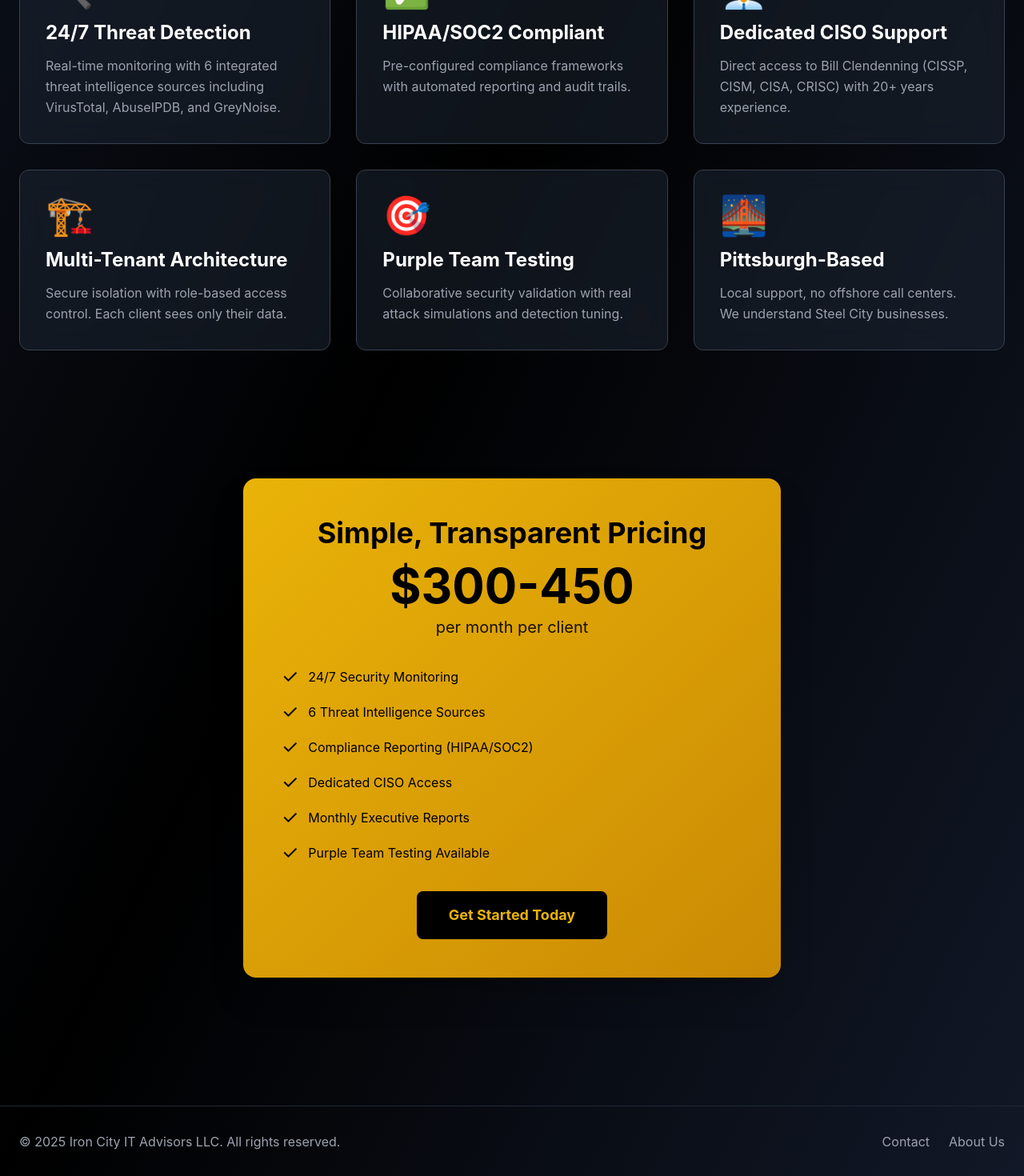
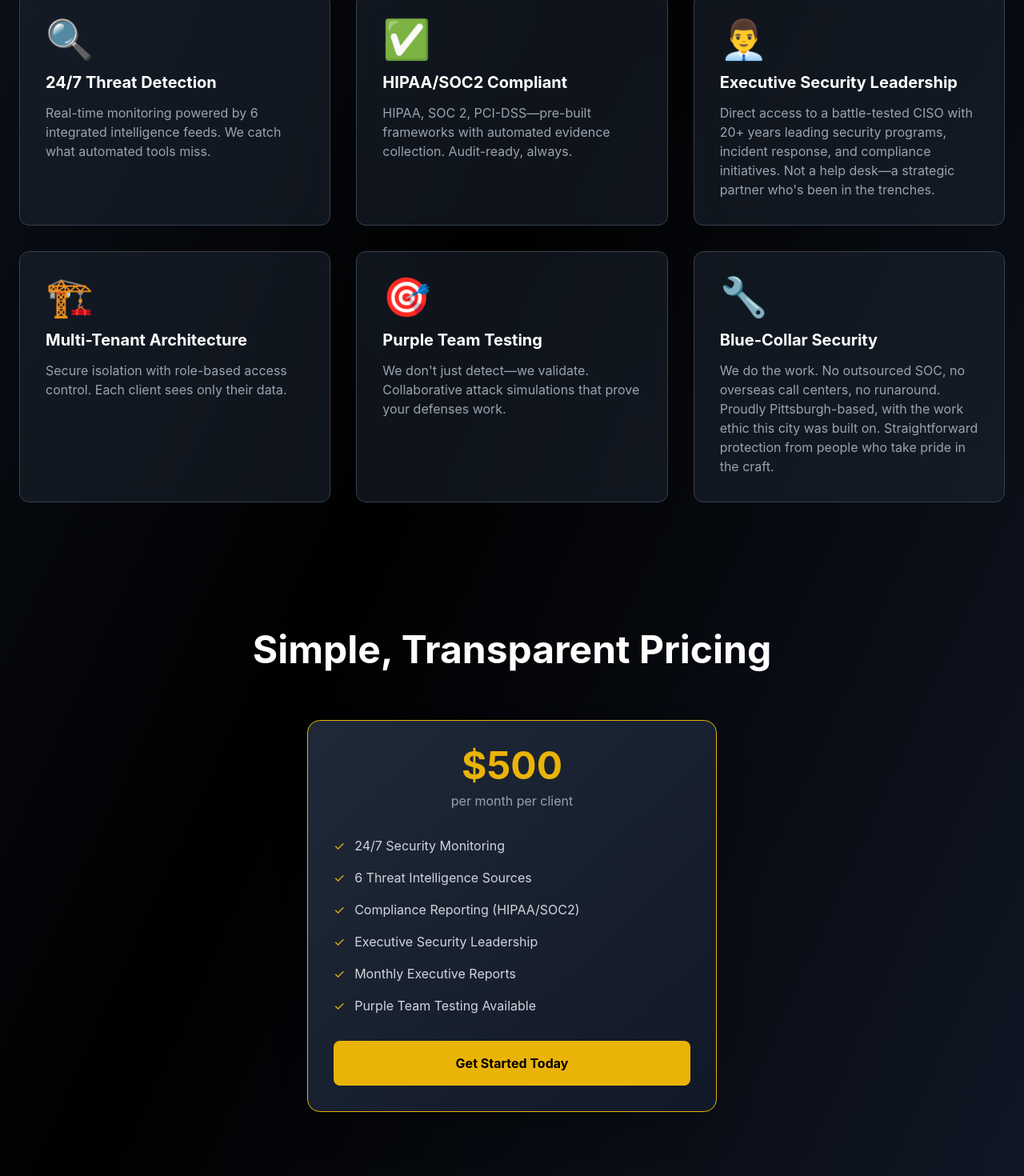
Before and after one commit to IronCityIT/sentinel-portal, a Next.js app: page / in a window 1280 px wide. Shown: the part 1160-2630 px from the top of the page at 80% size. Built offline with nearby package versions, Linux system fonts and the light colour scheme; no server answers.

Commit message:
Revise page content and update pricing details
Updated the page content to reflect new pricing and service descriptions, modified header logo, and adjusted footer copyright year.

```diff
--- a/app/page.tsx
+++ b/app/page.tsx
@@ -28,7 +28,12 @@ export default async function Home() {
       <header className="relative z-10 container mx-auto px-6 py-8">
         <div className="flex justify-between items-center">
           <div className="flex items-center space-x-4">
-            <div className="text-yellow-500 text-2xl font-bold">ICIT SENTINEL</div>
+            {/* Large Logo */}
+            <img
+              src="/icit-sentinel-logo.svg"
+              alt="ICIT Sentinel"
+              className="h-16 md:h-20 w-auto"
+            />
           </div>
           <a
             href="/api/auth/login"
@@ -42,13 +47,13 @@ export default async function Home() {
       {/* Hero Content */}
       <div className="relative z-10 container mx-auto px-6 py-20">
         <div className="text-center max-w-4xl mx-auto">
-          <h1 className="text-6xl md:text-7xl font-bold text-white mb-6">
+          <h1 className="text-5xl md:text-7xl font-bold text-white mb-6">
             Enterprise Security.
             <span className="block text-yellow-500">SMB Pricing.</span>
           </h1>
           <p className="text-xl md:text-2xl text-gray-300 mb-10">
-            Pittsburgh-based cybersecurity monitoring with 24/7 threat detection,
-            6 intelligence sources, and dedicated CISO support.
+            Enterprise-grade security operations for growing businesses. 24/7 threat detection,
+            multi-source intelligence, and hands-on executive security leadership—without the enterprise price tag.
           </p>
           <div className="flex flex-col sm:flex-row gap-4 justify-center">
             <a
@@ -97,17 +102,17 @@ export default async function Home() {
           {[
             {
               title: '24/7 Threat Detection',
-              description: 'Real-time monitoring with 6 integrated threat intelligence sources including VirusTotal, AbuseIPDB, and GreyNoise.',
+              description: 'Real-time monitoring powered by 6 integrated intelligence feeds. We catch what automated tools miss.',
               icon: '🔍',
             },
             {
               title: 'HIPAA/SOC2 Compliant',
-              description: 'Pre-configured compliance frameworks with automated reporting and audit trails.',
+              description: 'HIPAA, SOC 2, PCI-DSS—pre-built frameworks with automated evidence collection. Audit-ready, always.',
               icon: '✅',
             },
             {
-              title: 'Dedicated CISO Support',
-              description: 'Direct access to Bill Clendenning (CISSP, CISM, CISA, CRISC) with 20+ years experience.',
+              title: 'Executive Security Leadership',
+              description: 'Direct access to a battle-tested CISO with 20+ years leading security programs, incident response, and compliance initiatives. Not a help desk—a strategic partner who\'s been in the trenches.',
               icon: '👨‍💼',
             },
             {
@@ -117,13 +122,13 @@ export default async function Home() {
             },
             {
               title: 'Purple Team Testing',
-              description: 'Collaborative security validation with real attack simulations and detection tuning.',
+              description: 'We don\'t just detect—we validate. Collaborative attack simulations that prove your defenses work.',
               icon: '🎯',
             },
             {
-              title: 'Pittsburgh-Based',
-              description: 'Local support, no offshore call centers. We understand Steel City businesses.',
-              icon: '🌉',
+              title: 'Blue-Collar Security',
+              description: 'We do the work. No outsourced SOC, no overseas call centers, no runaround. Proudly Pittsburgh-based, with the work ethic this city was built on. Straightforward protection from people who take pride in the craft.',
+              icon: '🔧',
             },
           ].map((feature, i) => (
             <div
@@ -131,8 +136,8 @@ export default async function Home() {
               className="bg-gray-800 bg-opacity-50 backdrop-blur-lg rounded-xl p-8 border border-gray-700 hover:border-yellow-500 transition-all"
             >
               <div className="text-5xl mb-4">{feature.icon}</div>
-              <h3 className="text-2xl font-bold text-white mb-3">{feature.title}</h3>
-              <p className="text-gray-400 leading-relaxed">{feature.description}</p>
+              <h3 className="text-xl font-bold text-white mb-3">{feature.title}</h3>
+              <p className="text-gray-400">{feature.description}</p>
             </div>
           ))}
         </div>
@@ -140,40 +145,46 @@ export default async function Home() {
 
       {/* Pricing Section */}
       <div className="relative z-10 container mx-auto px-6 py-20">
-        <div className="max-w-2xl mx-auto bg-gradient-to-br from-yellow-500 to-yellow-600 rounded-2xl p-12 text-center shadow-2xl">
-          <h2 className="text-4xl font-bold text-black mb-4">Simple, Transparent Pricing</h2>
-          <div className="text-6xl font-bold text-black mb-2">$300-450</div>
-          <div className="text-xl text-black opacity-90 mb-8">per month per client</div>
-          <ul className="text-left text-black space-y-3 mb-8">
+        <h2 className="text-4xl md:text-5xl font-bold text-white text-center mb-16">
+          Simple, Transparent Pricing
+        </h2>
+        <div className="max-w-lg mx-auto">
+          <div className="bg-gradient-to-br from-gray-800 to-gray-900 rounded-2xl p-8 border border-yellow-500 shadow-2xl">
+            <div className="text-center mb-8">
+              <div className="text-5xl font-bold text-yellow-500 mb-2">$500</div>
+              <div className="text-gray-400">per month per client</div>
+            </div>
+            <ul className="space-y-4 mb-8">
               {[
                 '24/7 Security Monitoring',
                 '6 Threat Intelligence Sources',
                 'Compliance Reporting (HIPAA/SOC2)',
-              'Dedicated CISO Access',
+                'Executive Security Leadership',
                 'Monthly Executive Reports',
                 'Purple Team Testing Available',
               ].map((item, i) => (
-              <li key={i} className="flex items-center">
-                <span className="mr-3 text-2xl">✓</span>
+                <li key={i} className="flex items-center text-gray-300">
+                  <span className="text-yellow-500 mr-3">✓</span>
                   {item}
                 </li>
               ))}
             </ul>
             <a
-            href="mailto:bill@ironcityit.com"
-            className="bg-black hover:bg-gray-900 text-yellow-500 font-bold py-4 px-10 rounded-lg text-lg transition-all inline-block"
+              href="mailto:bill@ironcityit.com?subject=ICIT%20Sentinel%20Inquiry"
+              className="block w-full bg-yellow-500 hover:bg-yellow-600 text-black font-bold py-4 px-8 rounded-lg text-center transition-all transform hover:scale-105"
             >
               Get Started Today
             </a>
           </div>
         </div>
+      </div>
 
       {/* Footer */}
       <footer className="relative z-10 border-t border-gray-800 mt-20">
-        <div className="container mx-auto px-6 py-8">
+        <div className="container mx-auto px-6 py-12">
           <div className="flex flex-col md:flex-row justify-between items-center">
-            <div className="text-gray-400 mb-4 md:mb-0">
-              © 2025 Iron City IT Advisors LLC. All rights reserved.
+            <div className="text-gray-500 mb-4 md:mb-0">
+              © 2026 Iron City IT Advisors LLC. All rights reserved.
             </div>
             <div className="flex space-x-6">
               <a href="mailto:bill@ironcityit.com" className="text-gray-400 hover:text-yellow-500">
```
Lines whose indentation alone changed are shown as unchanged.
